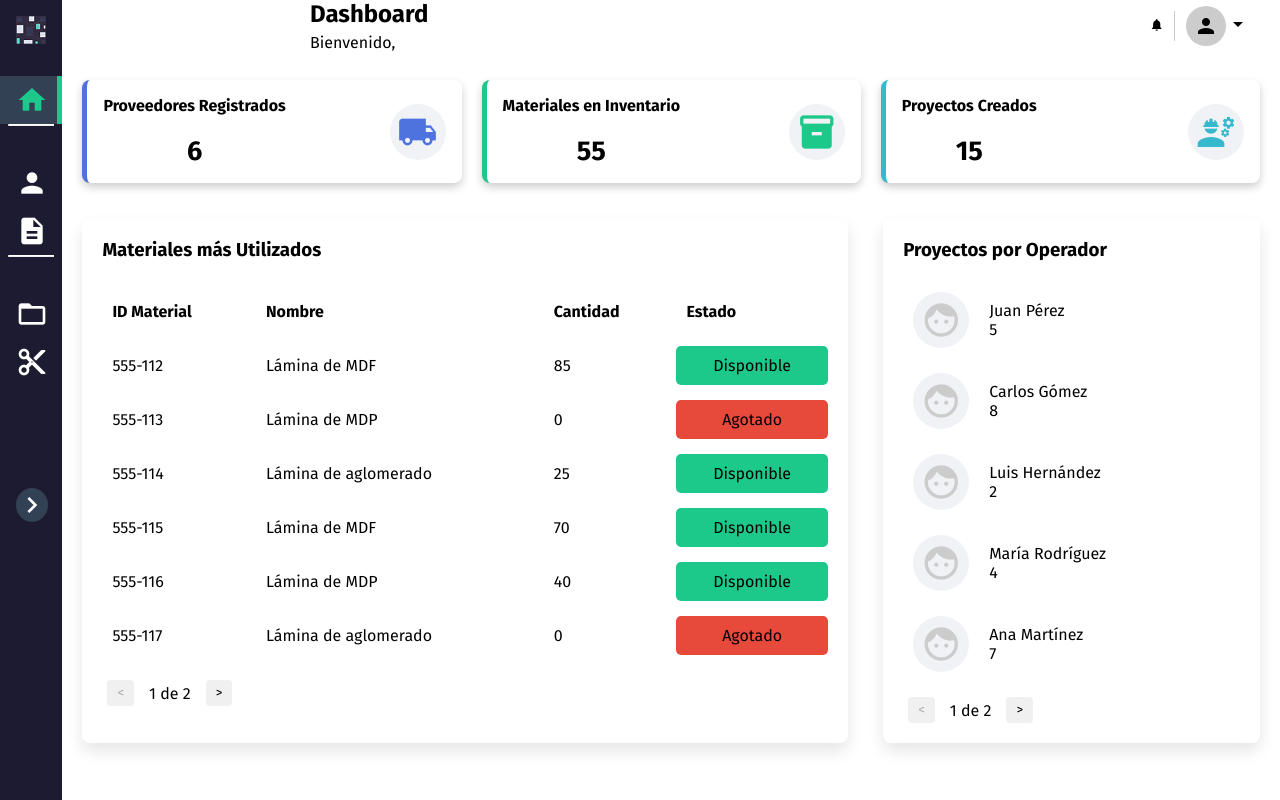
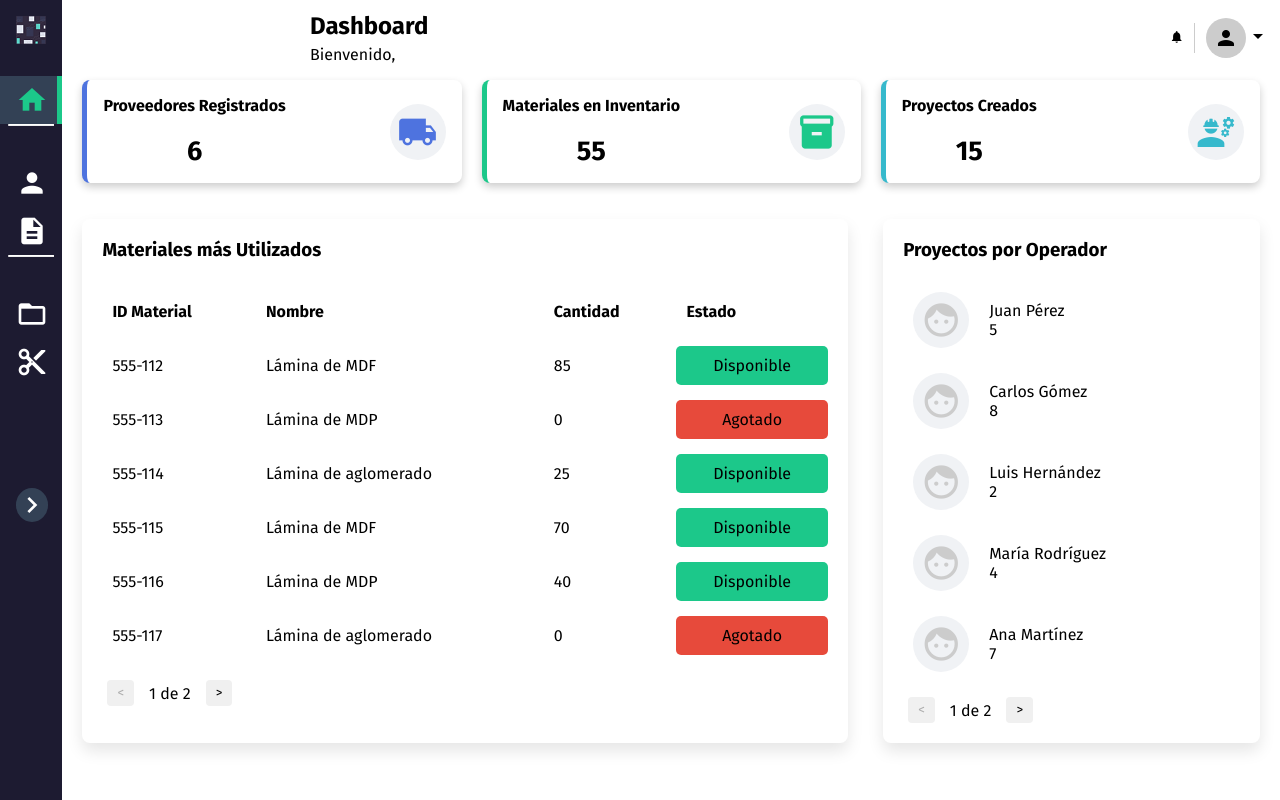
Before and after one commit to VictorDW/SmartCutApp_View, a Vue app: page /dashboard in a window 1280 px wide. Built offline with nearby package versions, Linux system fonts and the light colour scheme; sample sign-in values are in the browser's storage.

Commit message:
refactor[Dashboard.vue]: se modificaron algunos estilos de la navegación superior

```diff
--- a/src/views/Dashboard.vue
+++ b/src/views/Dashboard.vue
@@ -347,10 +347,9 @@ const navigateToLoginView = () => {
 <style scoped>
 .nav {
   position: absolute;
-  top: 0;
-  right: 0;
+  top: 12px;
   left: var(--sidebar-width);
-  width: 75%;
+  width: calc(100% - var(--sidebar-width));
   display: flex;
   justify-content: space-between;
   align-items: center;
```
